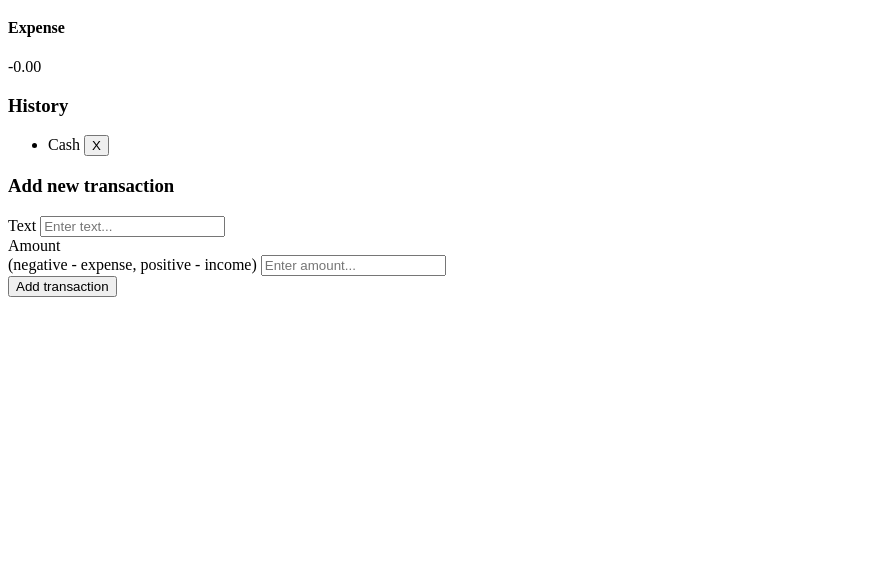
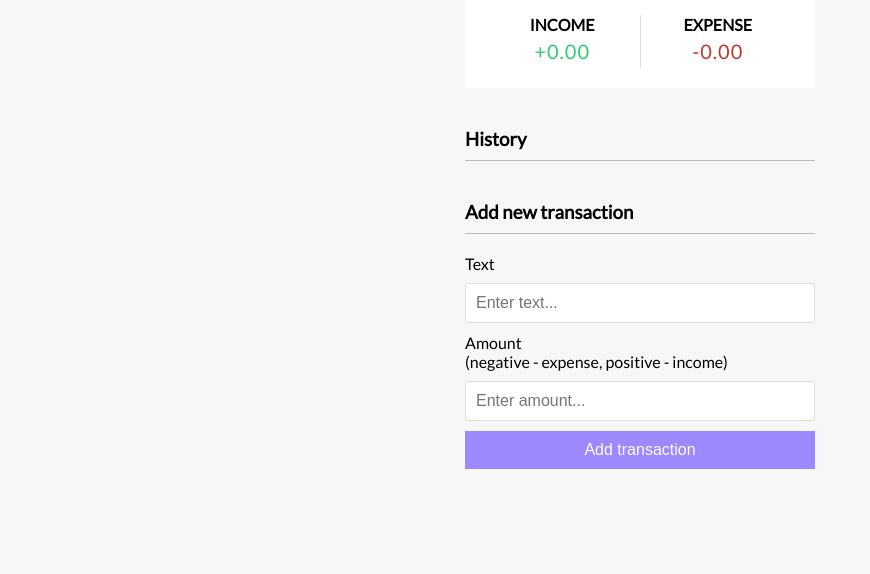
Before and after one commit to altafmquadri/expense-tracker, a plain HTML site: page index.html in a window 1280 px wide. Shown: the part 226-800 px from the top of the page, without its empty margins (0-870 px from the left). Drawn offline with Linux system fonts and the light colour scheme.

Commit message:
added style

```diff
--- a/index.html
+++ b/index.html
@@ -26,12 +26,11 @@
 
       <h3>History</h3>
       <ul id="list" class="list">
-        <li class="minus">
+        <!-- <li class="minus">
           Cash
-          <span>
-            <button class="delete-btn">X</button>
-          </span>
-        </li>
+          <span>-$400</span>
+          <button class="delete-btn">X</button>
+        </li> -->
       </ul>
 
       <h3>Add new transaction</h3>
@@ -48,7 +47,7 @@
           >
           <input type="number" id="amount" placeholder="Enter amount..." />
         </div>
-        <button class="btn">Add transaction</button>
+        <button type="submit" class="btn">Add transaction</button>
       </form>
     </div>
 
--- a/style.css
+++ b/style.css
@@ -0,0 +1,149 @@
+@import url("https://fonts.googleapis.com/css?family=Lato&display=swap");
+
+:root {
+  --box-shadow: 0 1px 3px rgba(0, 0, 0, 0.12), 0 1px 2px rgba(000 0.24);
+}
+
+* {
+  box-sizing: border-box;
+}
+
+body {
+  background-color: #f7f7f7;
+  display: flex;
+  flex-direction: column;
+  align-items: center;
+  justify-content: center;
+  min-height: 100vh;
+  margin: 0;
+  font-family: "Lato", sans-serif;
+}
+
+.container {
+  margin: 30px auto;
+  width: 350px;
+}
+
+h1 {
+  letter-spacing: 1px;
+  margin: 0;
+}
+
+h3 {
+  border-bottom: 1px solid #bbb;
+  padding-bottom: 10px;
+  margin: 40px 0 10px;
+}
+
+h4 {
+  margin: 0;
+  text-transform: uppercase;
+}
+
+.inc-exp-container {
+  background-color: #fff;
+  box-shadow: var(--box-shadow);
+  padding: 20px;
+  display: flex;
+  justify-content: space-between;
+  margin: 20px 0;
+}
+
+.inc-exp-container > div {
+  flex: 1;
+  text-align: center;
+}
+
+.inc-exp-container > div:first-of-type {
+  border-right: 1px solid #dedede;
+}
+
+.money {
+  font-size: 20px;
+  letter-spacing: 1px;
+  margin: 5px 0;
+}
+
+.money.plus {
+  color: #2ecc71;
+}
+.money.minus {
+  color: #c0392b;
+}
+
+label {
+  display: inline-block;
+  margin: 10px 0;
+}
+
+input[type="text"],
+input[type="number"] {
+  border: 1px solid #dedede;
+  border-radius: 2px;
+  display: block;
+  font-size: 16px;
+  padding: 10px;
+  width: 100%;
+}
+
+.btn {
+  cursor: pointer;
+  background-color: #9c88ff;
+  box-shadow: var(--box-shadow);
+  color: #fff;
+  border: 0;
+  display: block;
+  font-size: 16px;
+  margin: 10px 0 30px;
+  padding: 10px;
+  width: 100%;
+}
+
+.btn:focus,
+.delete-btn:focus {
+  outline: 0;
+}
+
+.list {
+  list-style-type: none;
+  padding: 0;
+  margin-bottom: 40px;
+}
+
+.list li {
+  background-color: #fff;
+  box-shadow: var(--box-shadow);
+  color: #333;
+  display: flex;
+  justify-content: space-between;
+  position: relative;
+  padding: 10px;
+  margin: 10px 0;
+}
+
+.list li.minus {
+  border-right: 5px solid #c0392b;
+}
+.list li.plus {
+  border-right: 5px solid #2ecc71;
+}
+
+.delete-btn {
+  cursor: pointer;
+  background-color: #e74c3c;
+  border: none;
+  color: #fff;
+  font-size: 20px;
+  line-height: 20px;
+  padding: 2px 5px;
+  position: absolute;
+  top: 50%;
+  left: 0;
+  transform: translate(-100%, -50%);
+  opacity: 0;
+  transition: opacity 0.3s ease;
+}
+
+.list li:hover .delete-btn {
+  opacity: 1;
+}
```
